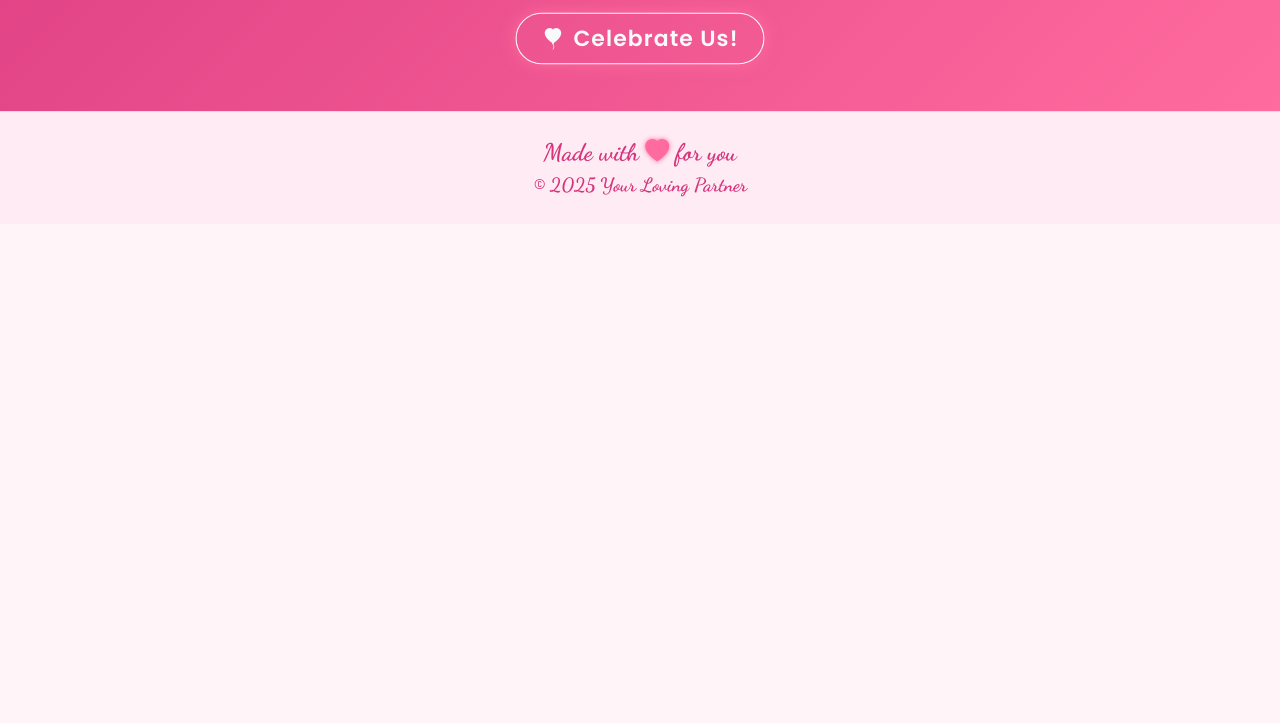
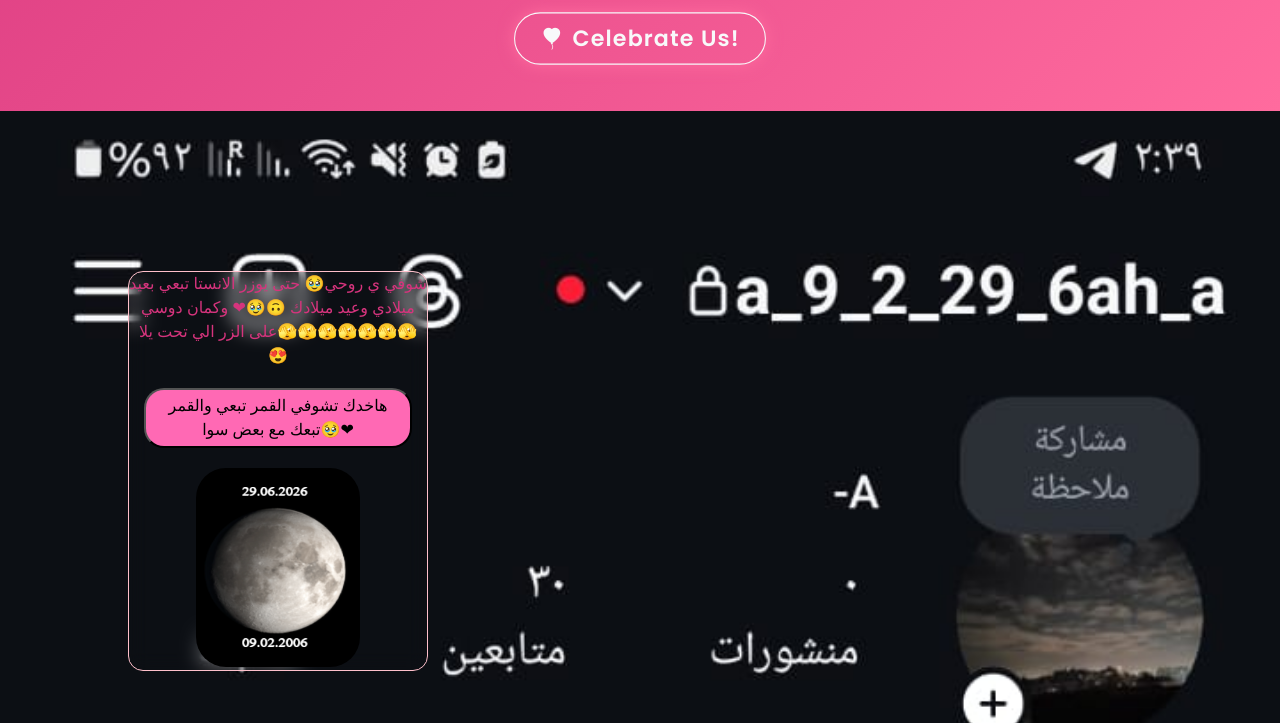
Before and after one commit to A422789/projec-personal, a plain HTML site: page index.html in a window 1280 px wide. Shown: the part 2077-2800 px from the top of the page. Before the commit the page ends 2301 px from the top, so only its background shows below. Drawn offline with nearby package versions, Linux system fonts and the light colour scheme; animation ran at ten frames a second.

Commit message:
شرح التعديل

```diff
--- a/index.html
+++ b/index.html
@@ -906,7 +906,20 @@ The most beautiful girl ever
       >
     </div>
   </section>
+  <section class="sec-4" style="width: 100vw; height: 100vh; background-color: white; background-image: url(image/PHOTO.jpg); background-size: cover;" >
+    <div style="background-color:transparent; border: 1px solid pink;  backdrop-filter: blur(10px); position: absolute; top: 20vh;left: 10vw;display: flex; flex-direction: column; align-items: center ;justify-content: flex-start; border-radius: 15px; width: 300px; height: 400px;">
+      <span style="text-align: center;">شوفي ي روحي🥹
+حتى يوزر الانستا تبعي بعيد ميلادي وعيد ميلادك 🙃🥹❤
+وكمان دوسي على الزر الي تحت
+يلا🫣🫣🫣🫣🫣🫣🫣😍
+</span>
+<button style="width: 90%;height: 15%; border-radius: 20px; background-color: #ff69b4; margin-top: 20px;"><a  href="https://phasesmoon.com/ar/birthdaymoon29June2026and09February2006.html " target="_blank" style="text-decoration: none; color: black;">هاخدك تشوفي القمر تبعي والقمر تبعك مع بعض سوا🥹❤
+ </a></button>
+ <img src="image/Screenshot 2025-06-28 032041.png" style="height: 50%; width: 55%; border-radius: 30px; margin-top: 20px;" alt="image">
+    </div>
 
+
+  </section>
 
 
 
```
Also changed, not shown: image/PHOTO.jpg (added), image/Screenshot 2025-06-28 032041.png (added).
